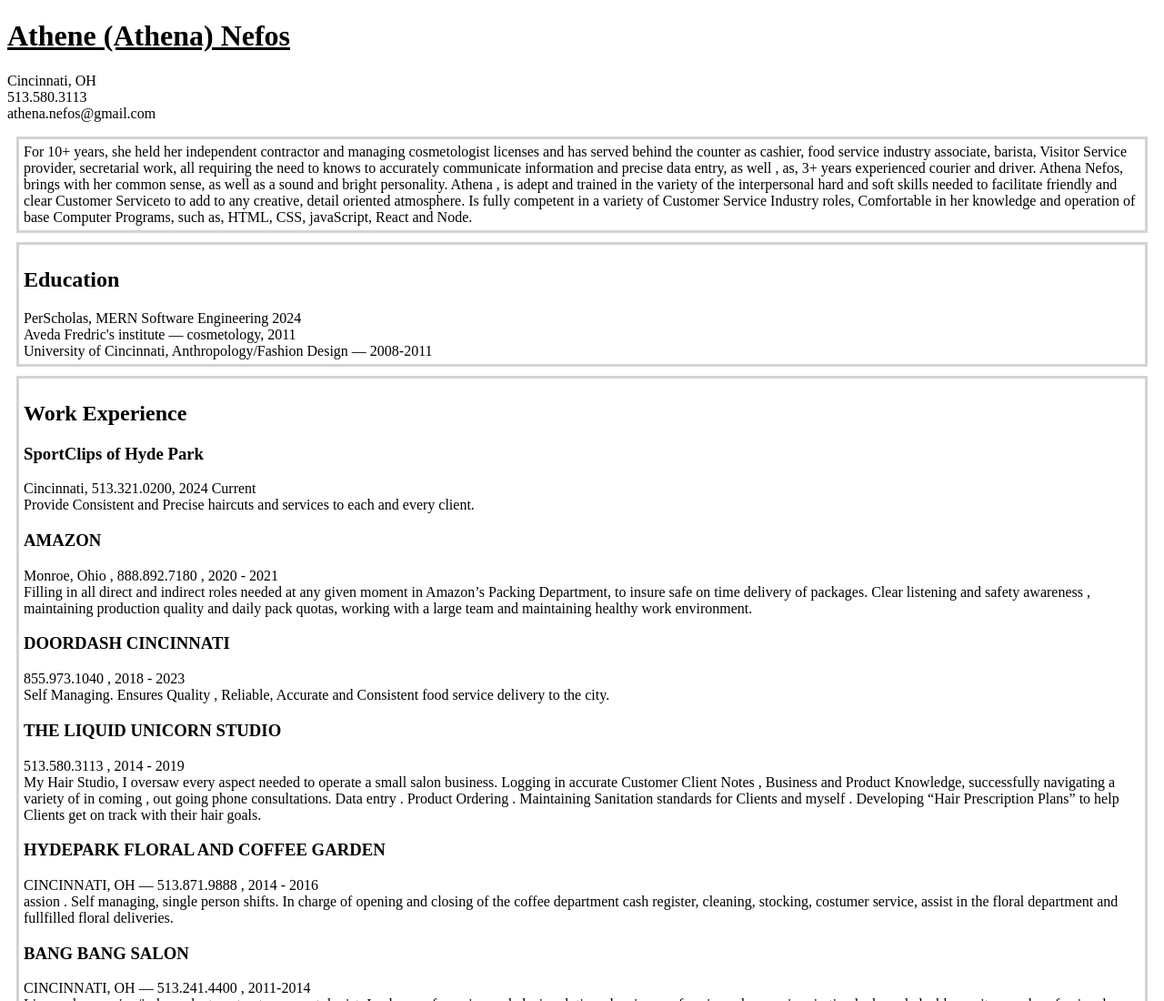
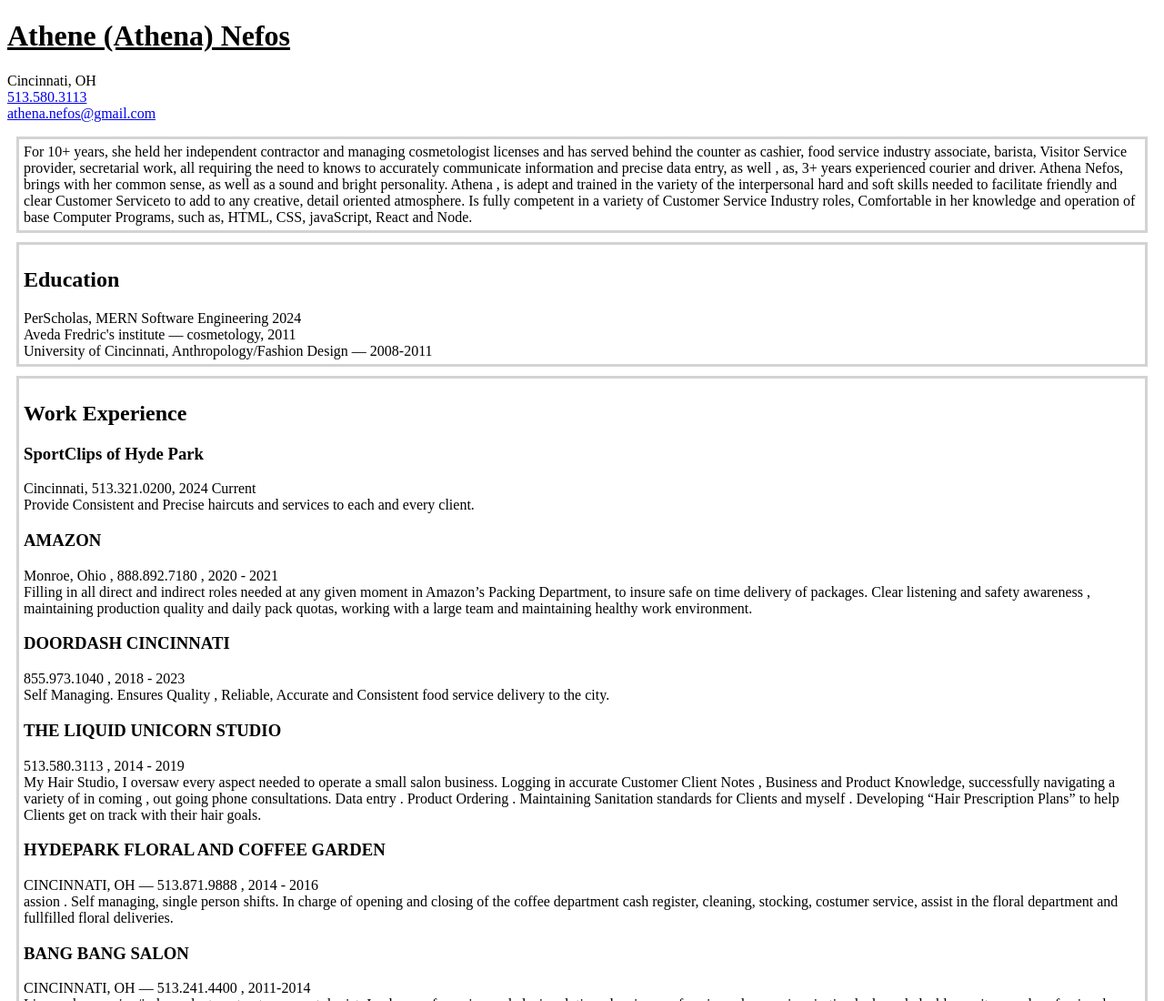
Before and after one commit to Athena-Nefos/htmlResume, a plain HTML site: page index.html in a window 1280 px wide. Shown: the top 1100 px of the page at 91% size. Drawn offline with Linux system fonts and the light colour scheme.

Commit message:
add email and tel

```diff
--- a/index.html
+++ b/index.html
@@ -15,8 +15,8 @@
     <h1>Athene (Athena) Nefos</h1>
     <p>
       Cincinnati, OH <br />
-      513.580.3113 <br />
-      athena.nefos@gmail.com
+      <a href="tel:5135803113">513.580.3113</a> <br />
+      <a href="mailto: athena.nefos@gmail.com"> athena.nefos@gmail.com</a>
     </p>
 
     <!-- introduction -->
```
